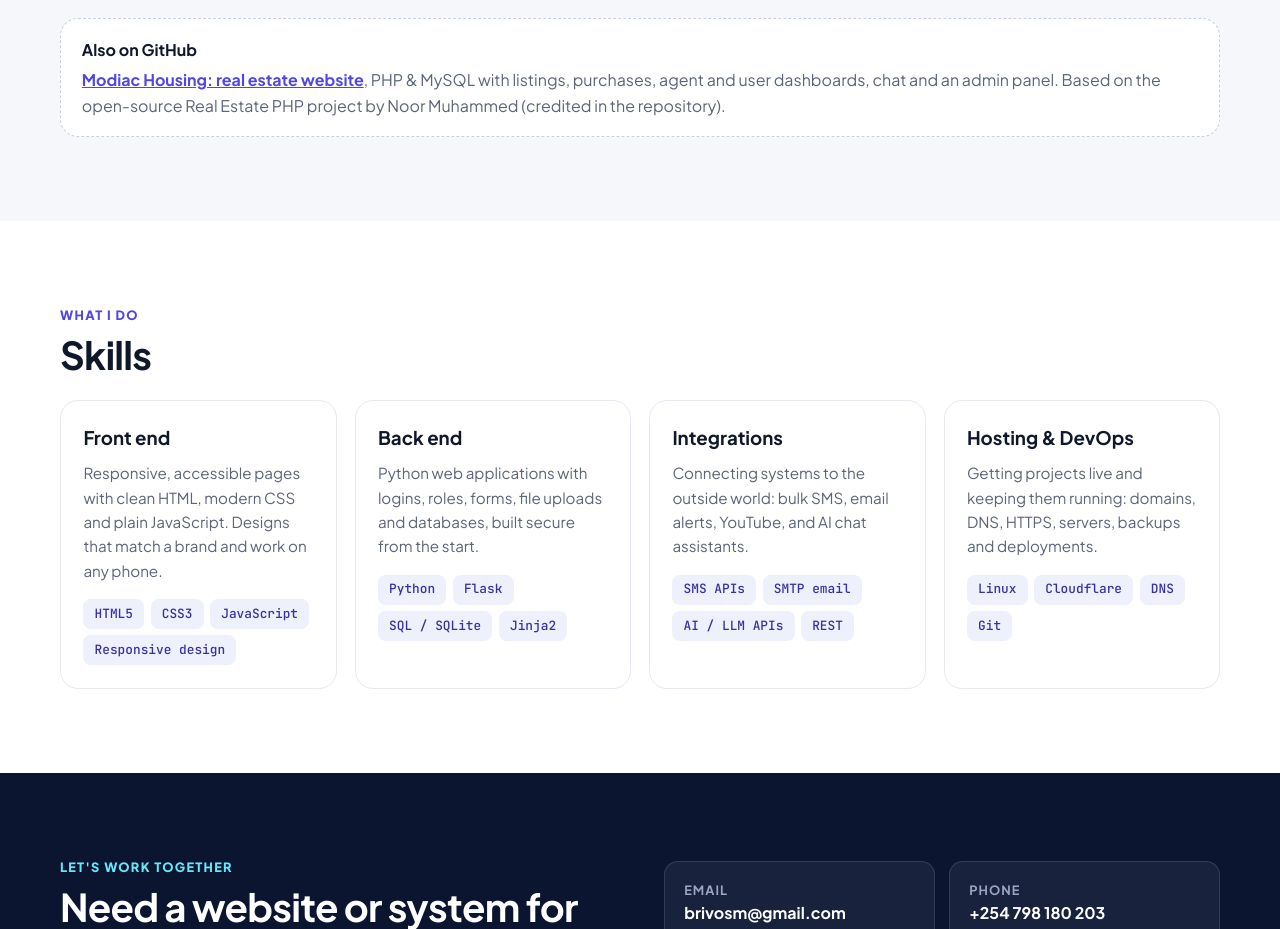
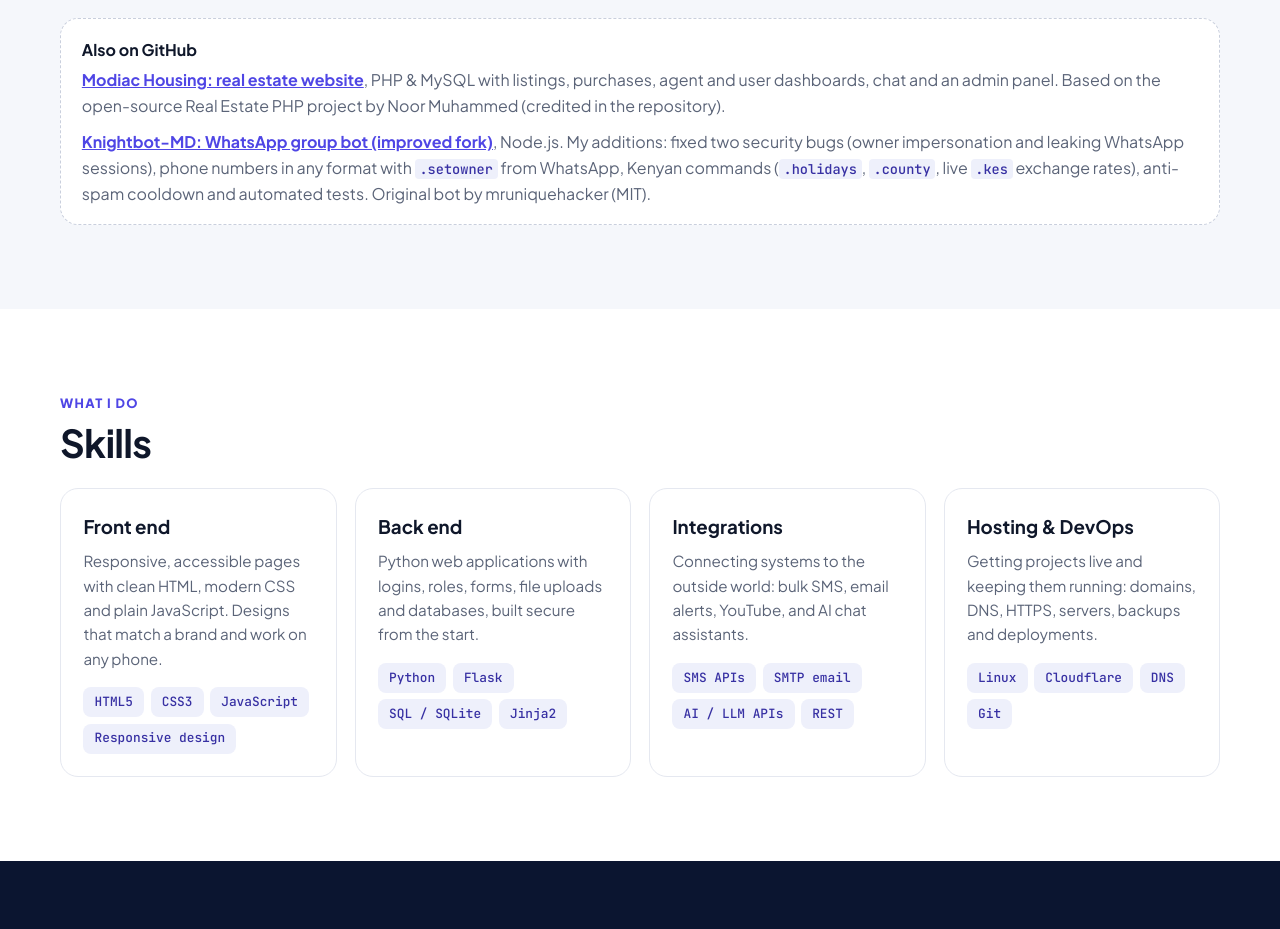
Before and after one commit to brivocc/brivocc.github.io, a plain HTML site: page index.html in a window 1280 px wide. Shown: the part 4080-5009 px from the top of the page. Drawn offline with Linux system fonts and the light colour scheme.

Commit message:
Add Knightbot-MD WhatsApp bot
Co-Authored-By: Claude Opus 5.5 <noreply@anthropic.com>

```diff
--- a/assets/style.css
+++ b/assets/style.css
@@ -145,3 +145,5 @@ h1 .hi { display: block; font-size: .5em; color: var(--muted); letter-spacing: 0
 .also h3 { margin: 0 0 .3rem; font-size: 1rem; }
 .also p { margin: 0; color: var(--muted); }
 @media (max-width: 760px) { .cards { grid-template-columns: 1fr; } }
+.also p + p { margin-top: .7rem; }
+.also code { font-family: "JetBrains Mono", monospace; font-size: .85em; background: #eef0fb; color: #3730a3; padding: .05rem .3rem; border-radius: 4px; }
--- a/index.html
+++ b/index.html
@@ -197,6 +197,10 @@
         <p><a href="https://github.com/brivocc/modiac-housing-real-estate" target="_blank" rel="noopener"><strong>Modiac Housing: real estate website</strong></a>,
           PHP &amp; MySQL with listings, purchases, agent and user dashboards, chat and an admin panel.
           Based on the open-source Real Estate PHP project by Noor Muhammed (credited in the repository).</p>
+        <p><a href="https://github.com/brivocc/Knightbot-MD" target="_blank" rel="noopener"><strong>Knightbot-MD: WhatsApp group bot (improved fork)</strong></a>,
+          Node.js. My additions: fixed two security bugs (owner impersonation and leaking WhatsApp sessions), phone numbers in any format
+          with <code>.setowner</code> from WhatsApp, Kenyan commands (<code>.holidays</code>, <code>.county</code>, live <code>.kes</code> exchange rates),
+          anti-spam cooldown and automated tests. Original bot by mruniquehacker (MIT).</p>
       </div>
     </div>
   </section>
```
